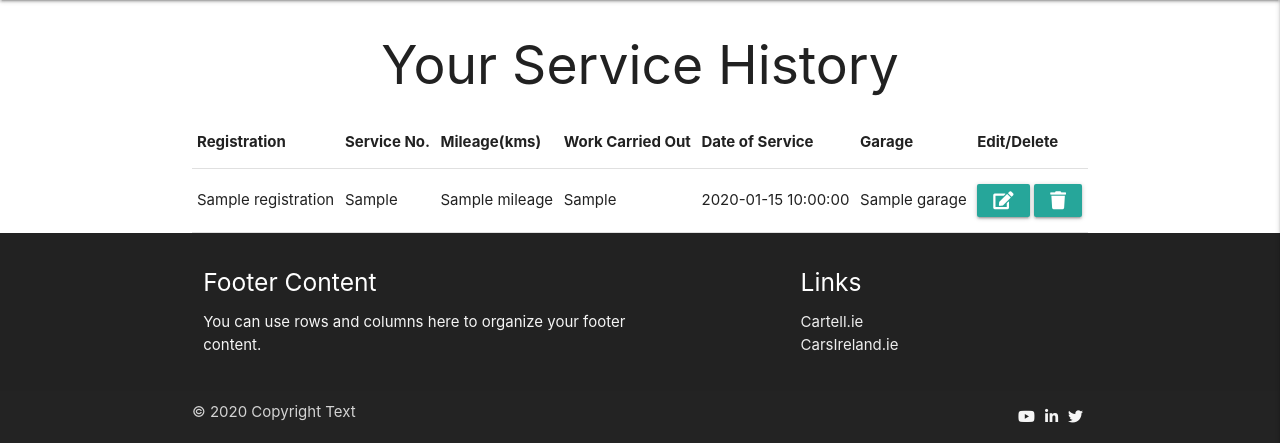
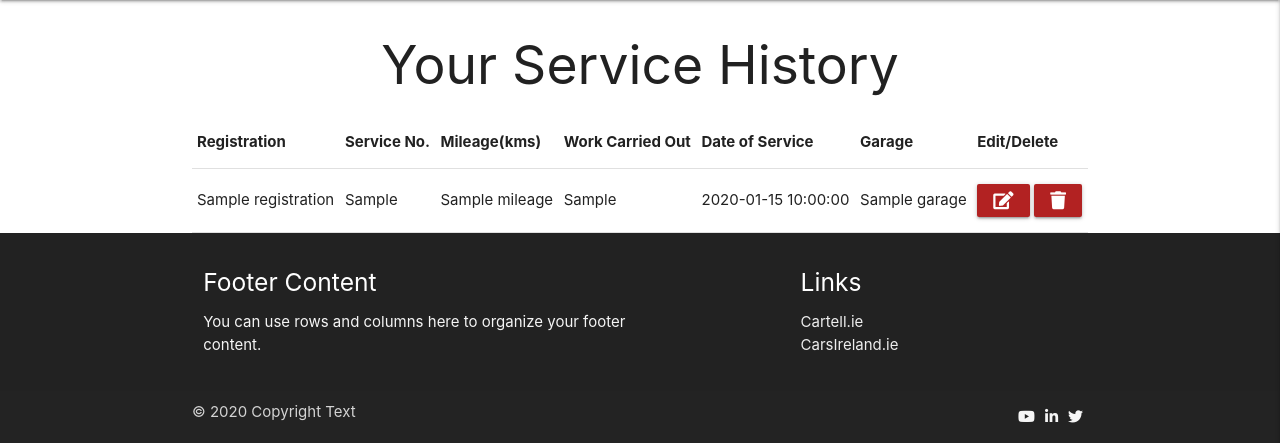
Before and after one commit to Cha-K28/data_centric_development_MSP3, a Flask app: page /get_service_info in a window 1280 px wide. Shown: the part 64-507 px from the top of the page. Run offline with Flask 2, Linux system fonts and the light colour scheme; the visitor is signed in with stand-in values (Sample User, id 1); a database or web service that is not in the repository returns one stand-in record (values such as "Sample title"); some libraries are stand-ins or nearby versions.

Commit message:
add stylying to buttons for add, edit and delete

```diff
--- a/templates/add_service.html
+++ b/templates/add_service.html
@@ -32,7 +32,7 @@
         </div>
       </div>
       <div class="row">
-            <button class="btn waves-effect waves-light" type="submit">Submit
+            <button class="btn form_button" type="submit">Submit
 
   </button>
       </div>
--- a/templates/edit_service.html
+++ b/templates/edit_service.html
@@ -32,7 +32,7 @@
         </div>
       </div>
       <div class="row">
-            <button class="btn waves-effect waves-light" type="submit">Save Changes
+            <button class="btn form_button" type="submit">Save Changes
 
   </button>
       </div>
--- a/templates/service_info.html
+++ b/templates/service_info.html
@@ -23,14 +23,14 @@
         <td>{{ service_info.date_of_service}}</td>
         <td>{{ service_info.garage }}</td>
         <td>
-            <a href="{{ url_for('edit_service', service_id=service_info._id) }}" rel="noopener noreferrer" class="btn-small" aria-label="Edit" title="Edit"><i class="fa fa-edit fa-lg" aria-hidden="true"></i></a>
-            <a href="#modal1" class="btn-small modal-trigger" aria-label="Delete" title="Delete"><i class="fa fa-trash fa-lg" aria-hidden="true"></i></a>
+            <a href="{{ url_for('edit_service', service_id=service_info._id) }}" rel="noopener noreferrer" class="btn-small form_button" aria-label="Edit" title="Edit"><i class="fa fa-edit fa-lg" aria-hidden="true"></i></a>
+            <a href="#modal1" class="btn-small modal-trigger form_button" aria-label="Delete" title="Delete"><i class="fa fa-trash fa-lg" aria-hidden="true"></i></a>
 
                 <!-- Modal Structure -->
                 <div id="modal1" class="modal">
                     <div class="modal-content">
                     <h4>Warning!!</h4>
-                    <p>Are you sure you want to delete this service?</p>
+                    <p>Are you sure you want to delete this service? <br> To cancal, click outside the box. </p>
                     </div>
                     <div class="modal-footer">
                     <a href="{{ url_for('delete_service', service_id=service_info._id)}}" class="modal-close waves-effect waves-green btn-flat">Delete Service</a>
@@ -38,8 +38,6 @@
                 </div>
 
 
-
-            <!--<a href="#"class="btn-small" aria-label="Delete" title="Delete"><i class="fa fa-trash fa-lg" aria-hidden="true"></i></a> -->
         </td>
 
     </tr>
```
